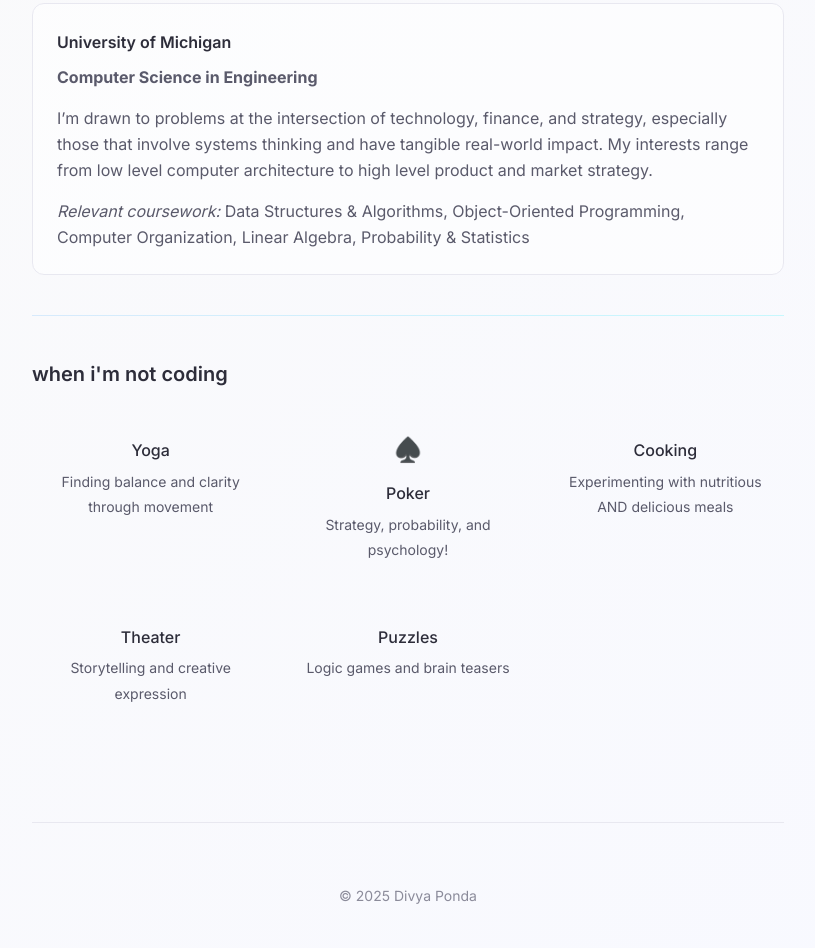
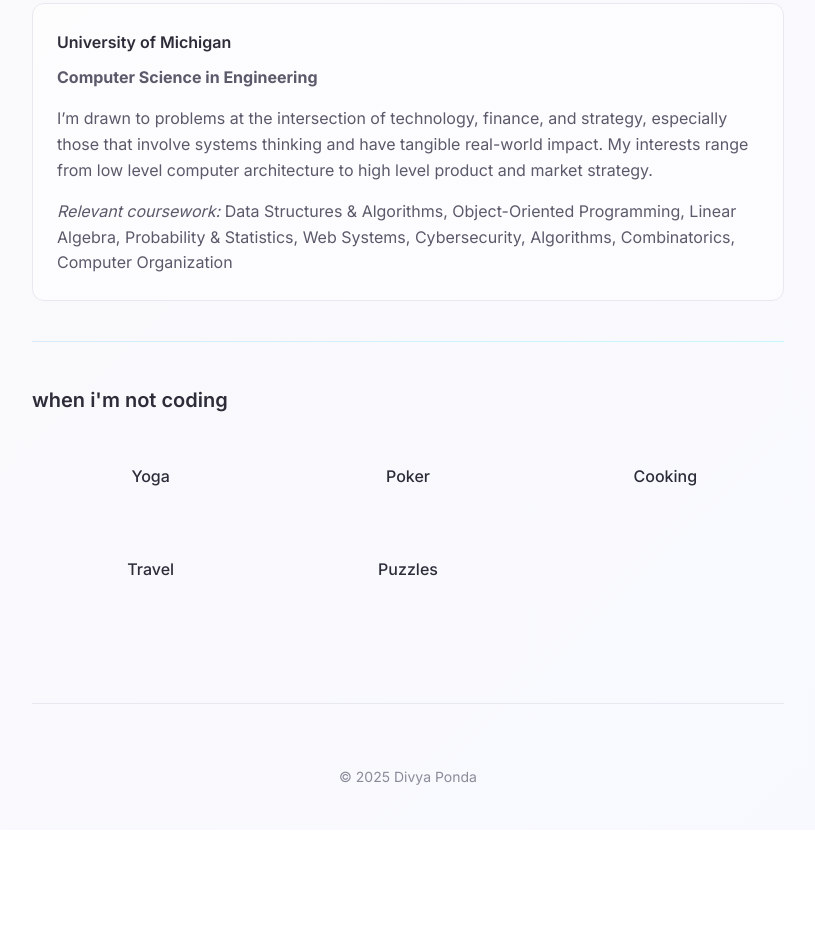
Before and after one commit to divponda/divponda.github.io, a plain HTML site: page index.html in a window 1280 px wide. Shown: the part 506-1454 px from the top of the page, without its empty margins (232-1047 px from the left). After the commit the page ends 1336 px from the top, so only its background shows below. Drawn offline with Linux system fonts and the light colour scheme.

Commit message:
Revise coursework and clear hobby descriptions
Updated relevant coursework and removed hobby descriptions.

```diff
--- a/index.html
+++ b/index.html
@@ -84,7 +84,7 @@
                         <div class="card-content">
                             <p><strong>Computer Science in Engineering</strong></p>
                             <p> I’m drawn to problems at the intersection of technology, finance, and strategy, especially those that involve systems thinking and have tangible real-world impact. My interests range from low level computer architecture to high level product and market strategy.</p>
-                        <p><em>Relevant coursework:</em> Data Structures & Algorithms, Object-Oriented Programming, Computer Organization, Linear Algebra, Probability & Statistics</p> </div>
+                        <p><em>Relevant coursework:</em> Data Structures & Algorithms, Object-Oriented Programming, Linear Algebra, Probability & Statistics, Web Systems, Cybersecurity, Algorithms, Combinatorics, Computer Organization</p> </div>
                     </div>
                 </div>
             </section>
@@ -98,31 +98,31 @@
                     <div class="hobby-item">
                         <span class="hobby-emoji"></span>
                         <div class="hobby-name">Yoga</div>
-                        <div class="hobby-desc">Finding balance and clarity through movement</div>
+                        <div class="hobby-desc"></div>
                     </div>
 
                     <div class="hobby-item">
-                        <span class="hobby-emoji">♠️</span>
+                        <span class="hobby-emoji"></span>
                         <div class="hobby-name">Poker</div>
-                        <div class="hobby-desc">Strategy, probability, and psychology!</div>
+                        <div class="hobby-desc"></div>
                     </div>
 
                     <div class="hobby-item">
                         <span class="hobby-emoji"></span>
                         <div class="hobby-name">Cooking</div>
-                        <div class="hobby-desc">Experimenting with nutritious AND delicious meals</div>
+                        <div class="hobby-desc"></div>
                     </div>
 
                     <div class="hobby-item">
                         <span class="hobby-emoji"></span>
-                        <div class="hobby-name">Theater</div>
-                        <div class="hobby-desc">Storytelling and creative expression</div>
+                        <div class="hobby-name">Travel</div>
+                        <div class="hobby-desc"></div>
                     </div>
 
                     <div class="hobby-item">
                         <span class="hobby-emoji"></span>
                         <div class="hobby-name">Puzzles</div>
-                        <div class="hobby-desc">Logic games and brain teasers</div>
+                        <div class="hobby-desc"></div>
                     </div>
                 </div>
             </section>
```
